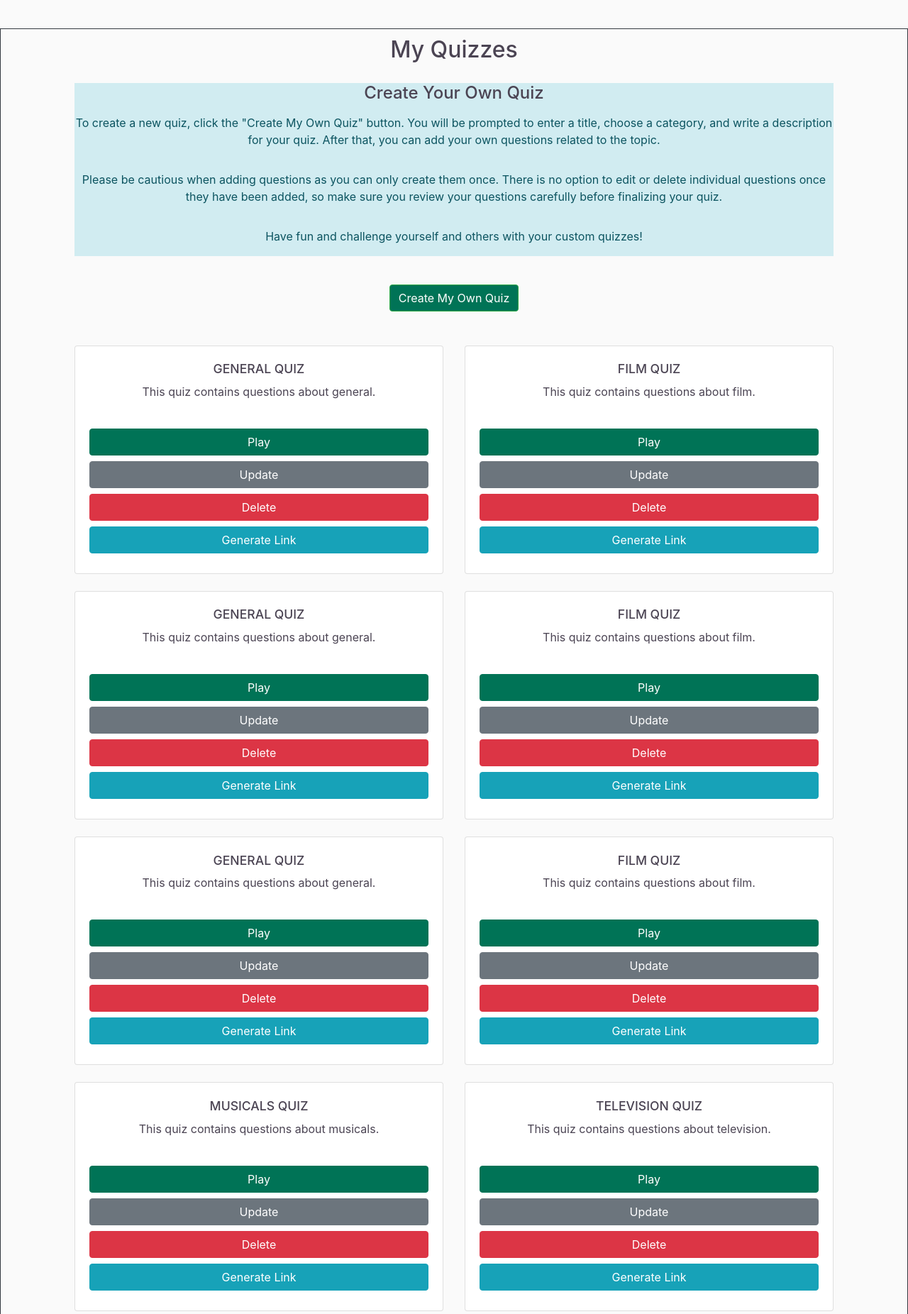
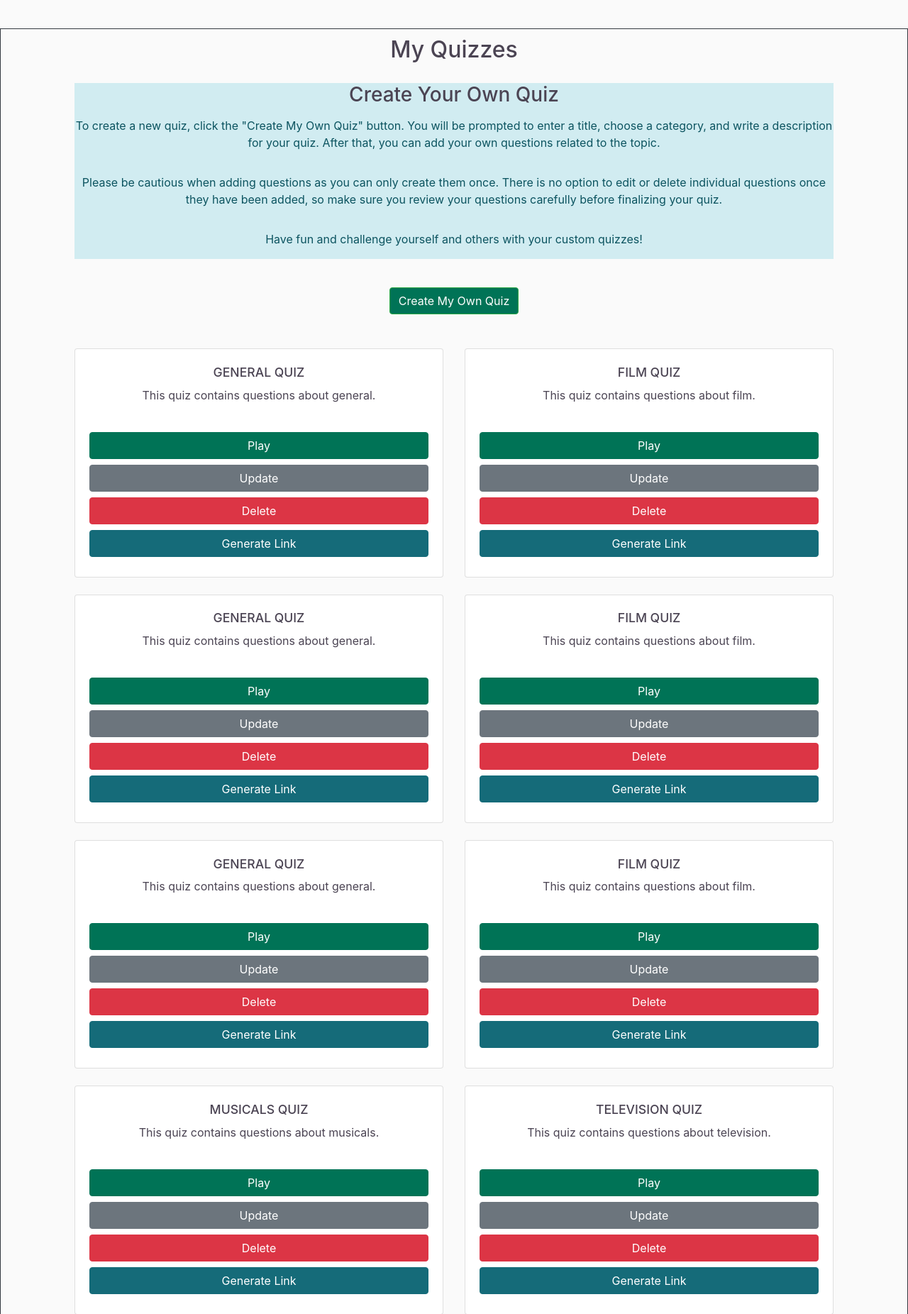
Before and after one commit to valejmdev/Quizulupp4, a Django app: page /my-quizzes/ in a window 1280 px wide. Shown: the part 96-1948 px from the top of the page at 71% size. Run offline with Django 5.2, Linux system fonts and the light colour scheme; a user stored in the database is signed in; data comes from the database, SQL or seed files in the repository; some libraries are stand-ins or nearby versions.

Commit message:
edit generate link and answer buttons color

```diff
--- a/quiz_app/static/quiz_app/main.css
+++ b/quiz_app/static/quiz_app/main.css
@@ -65,6 +65,11 @@ select textarea {
 .alert {
     background-color: #671DE7;
     color: #fafafa;
+}
+
+.generate-link{
+    background-color: #156b79;
+    border-color: #156b79;
 }
 
 /* Layout and Spacing */
@@ -341,7 +346,8 @@ textarea.form-control {
 }
 
 .answer-button.active {
-    background-color: #007356;
+    background-color: #007356 !important;
+    border-color: #007356 !important;
     color: #fafafa;
 }
 
--- a/quiz_app/templates/quiz_app/my_quizzes.html
+++ b/quiz_app/templates/quiz_app/my_quizzes.html
@@ -8,7 +8,7 @@
                 <!-- Introduction to creating a quiz -->
                 <div class="col-md-12 mb-4">
                     <div class="alert-info">
-                        <h4>Create Your Own Quiz</h4>
+                        <h3>Create Your Own Quiz</h3>
                         <p>To create a new quiz, click the "Create My Own Quiz" button. You will be prompted to enter a title, choose a category, and write a description for your quiz. After that, you can add your own questions related to the topic.</p>
                         <p>Please be cautious when adding questions as you can only create them once. There is no option to edit or delete individual questions once they have been added, so make sure you review your questions carefully before finalizing your quiz.</p>
                         <p>Have fun and challenge yourself and others with your custom quizzes!</p>
```
Also changed, not shown: 1 other file.
